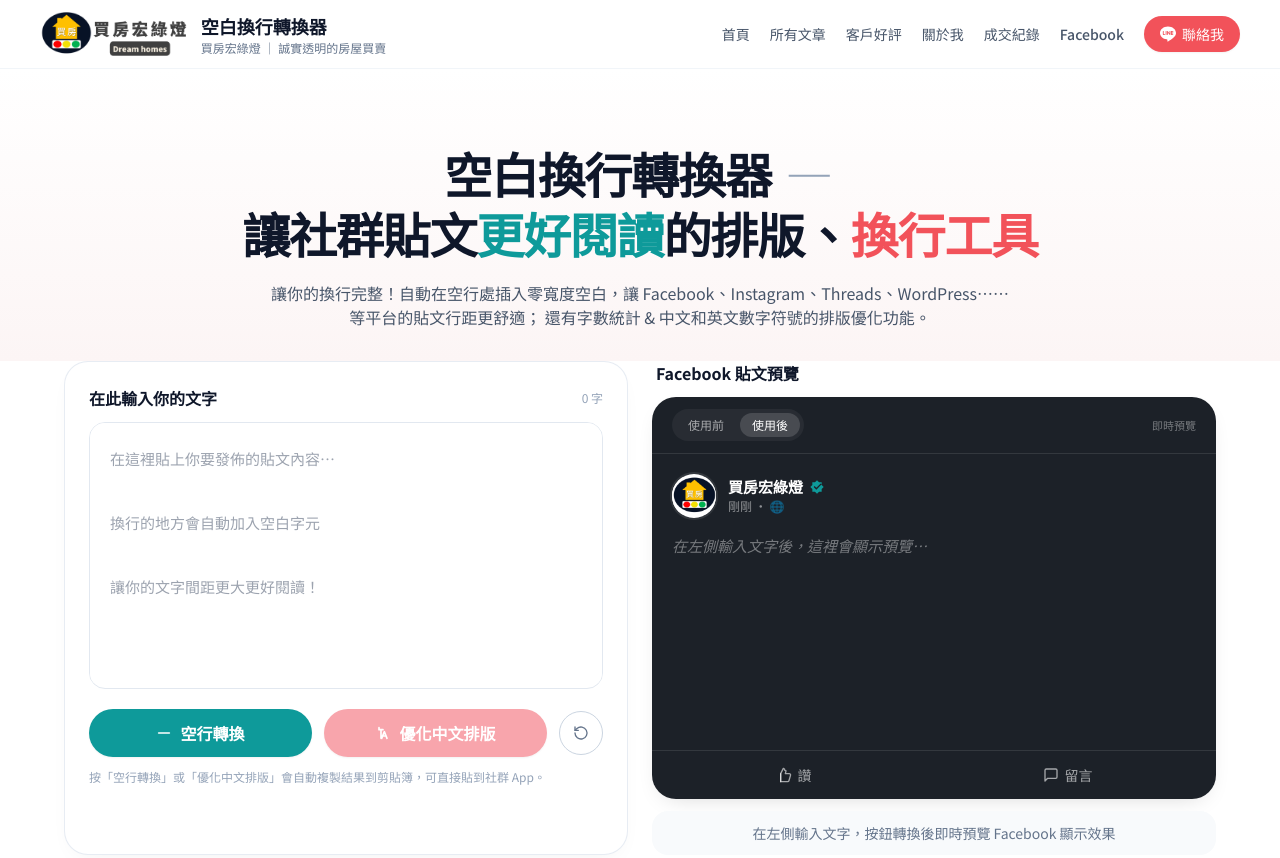
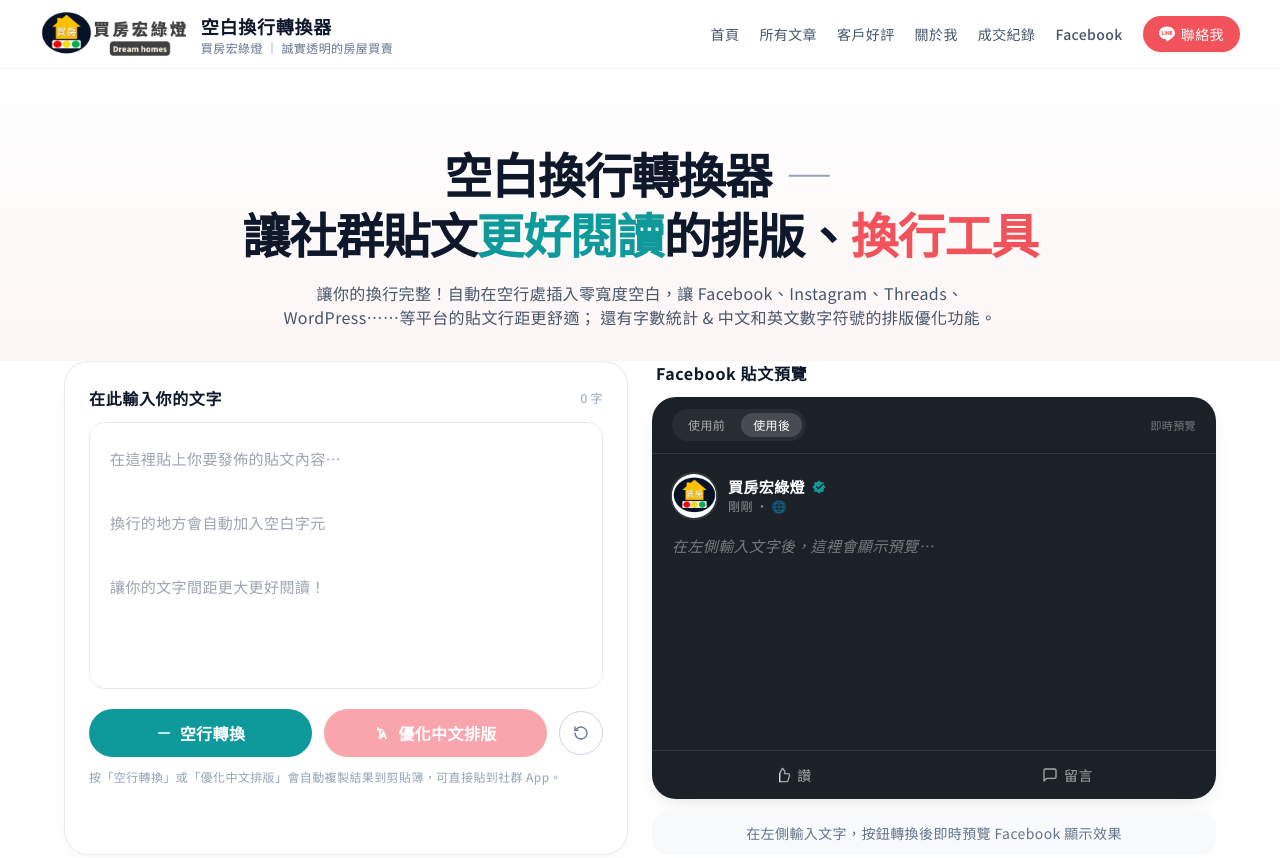
Before and after one commit to Junhong0803/space-converter, a plain HTML site: page index.html in a window 1280 px wide. Shown: the top 858 px of the page. Drawn offline with nearby package versions, Linux system fonts and the light colour scheme.

Commit message:
fix: 套用買房宏綠燈工具字型規則（PingFang TC + letter-spacing 0.025em）
對齊 a9999 房貸試算機的字型設定。textarea/button/input 加 font-family: inherit
避免掉回瀏覽器預設字型。

```diff
--- a/index.html
+++ b/index.html
@@ -15,7 +15,7 @@
       theme: {
         extend: {
           fontFamily: {
-            sans: ['"Noto Sans TC"', '-apple-system', 'BlinkMacSystemFont', 'sans-serif'],
+            sans: ['"PingFang TC"', '"Noto Sans TC"', '"Heiti TC"', '"Microsoft JhengHei"', 'system-ui', '-apple-system', 'BlinkMacSystemFont', 'sans-serif'],
           },
           colors: {
             brand: {
@@ -41,7 +41,14 @@
     };
   </script>
   <style>
-    textarea { font-family: 'Noto Sans TC', -apple-system, sans-serif; }
+    /* 買房宏綠燈工具字型規則：PingFang TC 優先 + 寬字距 0.025em */
+    body {
+      font-family: 'PingFang TC', 'Noto Sans TC', 'Heiti TC', 'Microsoft JhengHei', system-ui, -apple-system, sans-serif;
+      letter-spacing: 0.025em;
+    }
+    h1, h2, .font-black, .font-bold { letter-spacing: 0.04em; }
+    input, button, textarea, select { font-family: inherit; letter-spacing: inherit; }
+    input::placeholder, textarea::placeholder { font-family: inherit; letter-spacing: inherit; }
     button { transition: all 0.15s ease; }
     /* 頂部漸層背景 — 白到淡粉 */
     .hero-bg {
```
